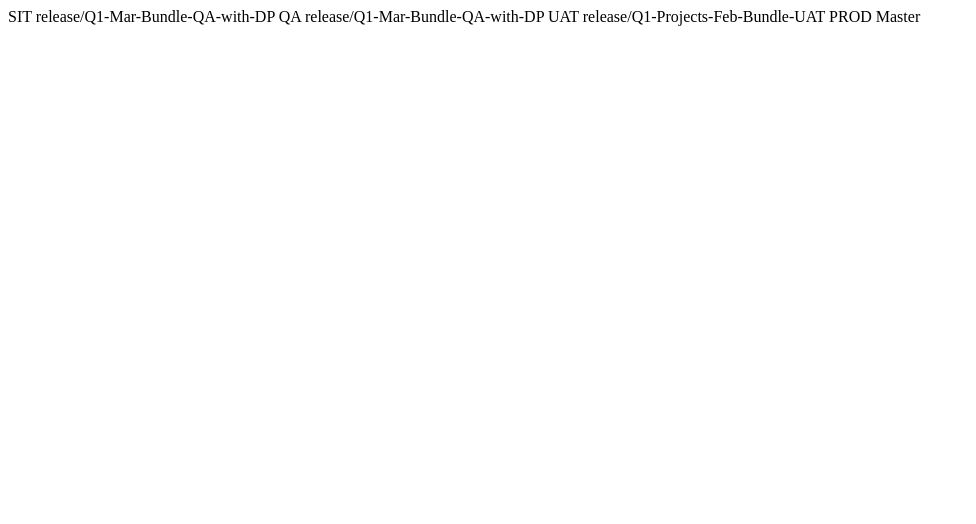
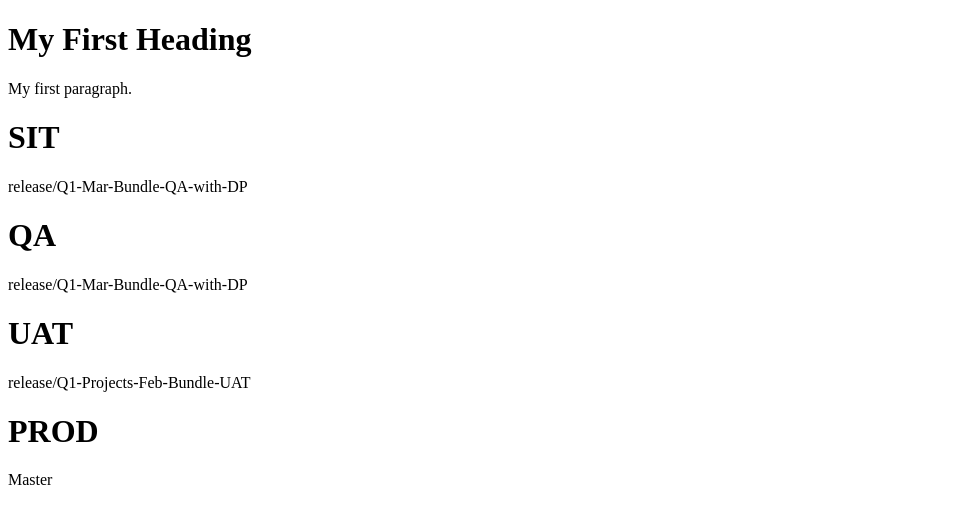
Before and after one commit to sairam87/branchNames.github.io, a plain HTML site: page index.html in a window 1280 px wide. Shown: the whole page, without its empty margins (0-976 px from the left). Drawn offline with Linux system fonts and the light colour scheme.

Commit message:
Update index.html
changed html v2

```diff
--- a/index.html
+++ b/index.html
@@ -1,10 +1,17 @@
+<!DOCTYPE html>
 <html>
-  <body>
-    SIT	release/Q1-Mar-Bundle-QA-with-DP
-    QA	release/Q1-Mar-Bundle-QA-with-DP
-    UAT	release/Q1-Projects-Feb-Bundle-UAT
-    PROD	Master
+<head>
+<title>Page Title</title>
+</head>
+<body>
 
-  </body>
+<h1>My First Heading</h1>
+<p>My first paragraph.</p>
 
+  <h1> SIT </h1> 	release/Q1-Mar-Bundle-QA-with-DP
+  <h1> QA </h1>	release/Q1-Mar-Bundle-QA-with-DP
+  <h1> UAT </h1> release/Q1-Projects-Feb-Bundle-UAT
+  <h1> PROD	</h1 >Master
+
+</body>
 </html>
```
